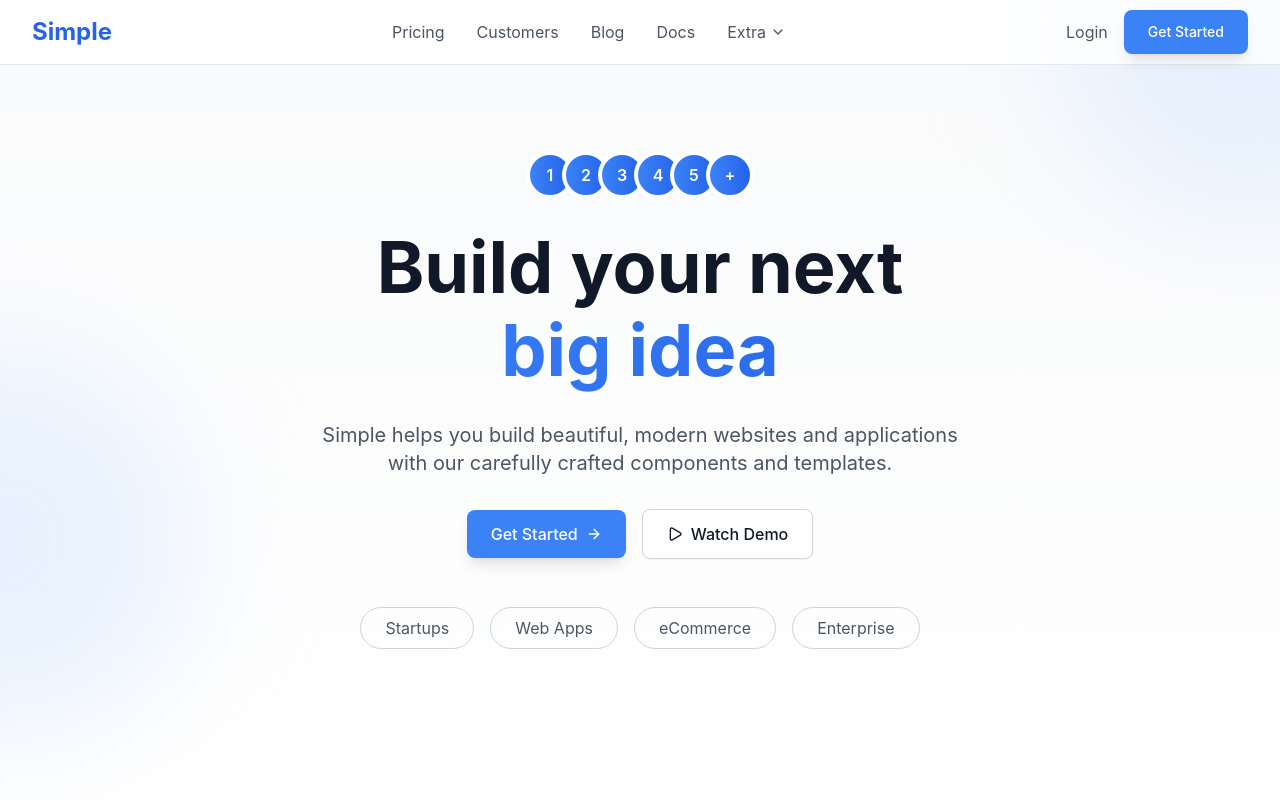
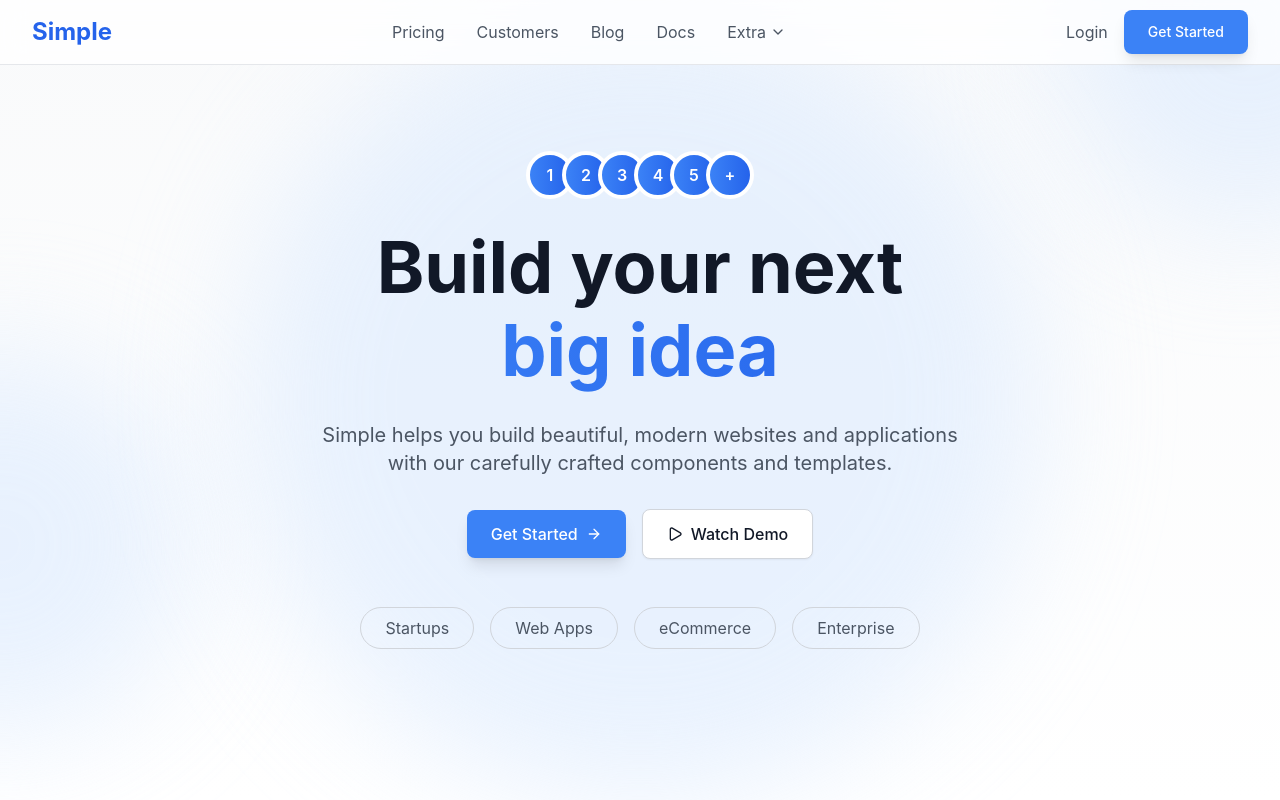
Before and after one commit to jorben/template, a React (Vite) app in the folder simple-clone/: page / in a window 1280 px wide. Shown: the top 800 px of the page. Built offline with nearby package versions, Linux system fonts and the light colour scheme.

Commit message:
style(ui): 优化Hero组件背景层级和装饰效果
- 为主容器添加relative z-10确保内容位于顶层
- 为背景装饰容器设置z-0确保位于底层
- 新增中心位置的大型渐变圆形背景装饰元素

```diff
--- a/simple-clone/src/components/Hero.tsx
+++ b/simple-clone/src/components/Hero.tsx
@@ -5,7 +5,7 @@ import { cn } from '../utils/cn'
 export default function Hero() {
   return (
     <section className="relative bg-gradient-to-b from-gray-50 to-white min-h-screen flex items-center justify-center">
-      <div className="container-custom">
+      <div className="container-custom relative z-10">
         <div className="max-w-4xl mx-auto text-center">
           {/* User Avatars */}
           <div className="flex justify-center mb-8">
@@ -88,9 +88,11 @@ export default function Hero() {
       </div>
 
       {/* Background Decoration */}
-      <div className="absolute inset-0 overflow-hidden pointer-events-none">
+      <div className="absolute inset-0 overflow-hidden pointer-events-none z-0">
         <div className="absolute -top-40 -right-40 w-96 h-96 bg-primary-100 rounded-full opacity-60 blur-3xl"></div>
         <div className="absolute bottom-16 -left-48 w-96 h-96 bg-primary-100 rounded-full opacity-60 blur-3xl"></div>
+        {/* New large gradient circle positioned center */}
+        <div className="absolute top-1/2 left-1/2 transform -translate-x-1/2 -translate-y-1/2 w-[800px] h-[800px] bg-primary-100 rounded-full opacity-60 blur-3xl"></div>
       </div>
 
     </section>
```
